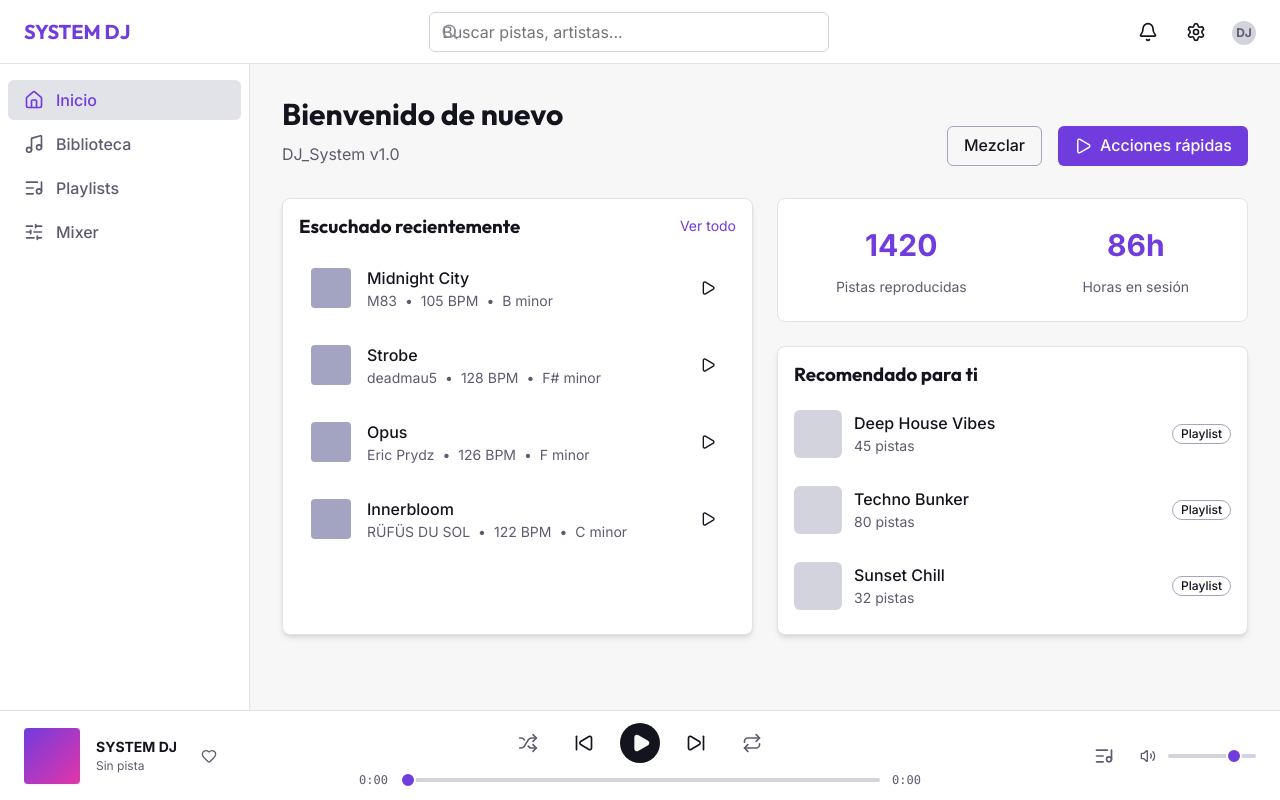
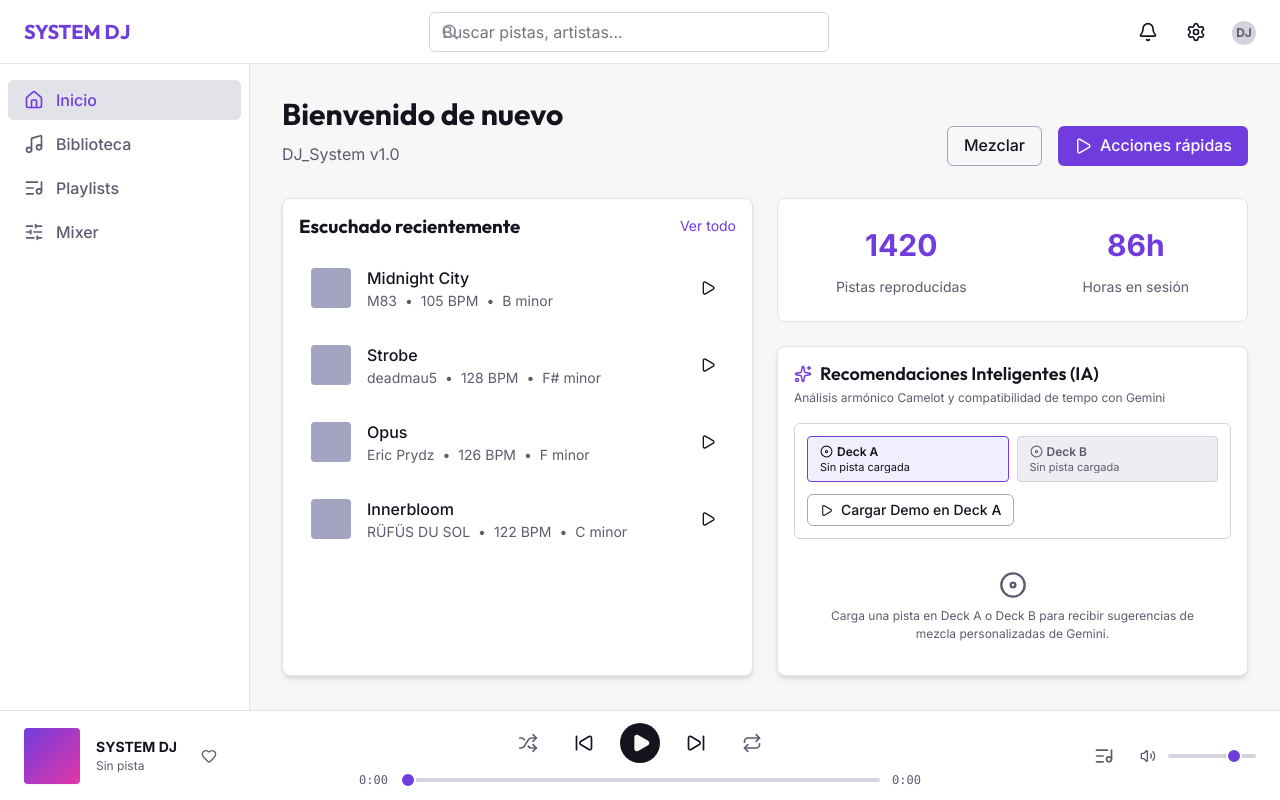
Before and after one commit to Xander-JS/dj_ai_web, a React (Vite) app: page /dashboard in a window 1280 px wide. Built offline with nearby package versions, Linux system fonts and the light colour scheme.

Commit message:
integrar tarjeta de recomendaciones inteligentes en el panel de control del dashboard

```diff
--- a/src/pages/Dashboard.tsx
+++ b/src/pages/Dashboard.tsx
@@ -4,8 +4,8 @@ import { Play } from 'lucide-react';
 import { Card, CardBody } from '../components/ui/Card';
 import { Button } from '../components/ui/Button';
 import { IconButton } from '../components/ui/IconButton';
-import { Badge } from '../components/ui/Badge';
-import { MOCK_RECENT_TRACKS, MOCK_RECOMMENDATIONS, MOCK_STATS } from '../mock/dashboard';
+import { MOCK_RECENT_TRACKS, MOCK_STATS } from '../mock/dashboard';
+import { SmartRecommendationCard } from '../components/dashboard/SmartRecommendationCard';
 import './Dashboard.css';
 
 export const Dashboard: React.FC = () => {
@@ -66,7 +66,7 @@ export const Dashboard: React.FC = () => {
           </CardBody>
         </Card>
 
-        {/* Stats & Recommendations */}
+        {/* Stats & Smart Recommendations */}
         <div className="dashboard-stats-col">
 
           <Card>
@@ -82,27 +82,7 @@ export const Dashboard: React.FC = () => {
             </CardBody>
           </Card>
 
-          <Card elevated>
-            <CardBody>
-              <h3 className="dashboard-rec-title">{t('dashboard.recommendations')}</h3>
-              <div className="dashboard-rec-list">
-                {MOCK_RECOMMENDATIONS.map(rec => (
-                  <div key={rec.id} className="dashboard-rec-item">
-                    <div className="dashboard-rec-info">
-                      <div className="dashboard-rec-cover"></div>
-                      <div>
-                        <div className="dashboard-rec-name">{rec.title}</div>
-                        <div className="dashboard-rec-meta">
-                          {rec.tracks} {t('common.tracks')}
-                        </div>
-                      </div>
-                    </div>
-                    <Badge variant="outline">{rec.type}</Badge>
-                  </div>
-                ))}
-              </div>
-            </CardBody>
-          </Card>
+          <SmartRecommendationCard />
 
         </div>
       </div>
```
